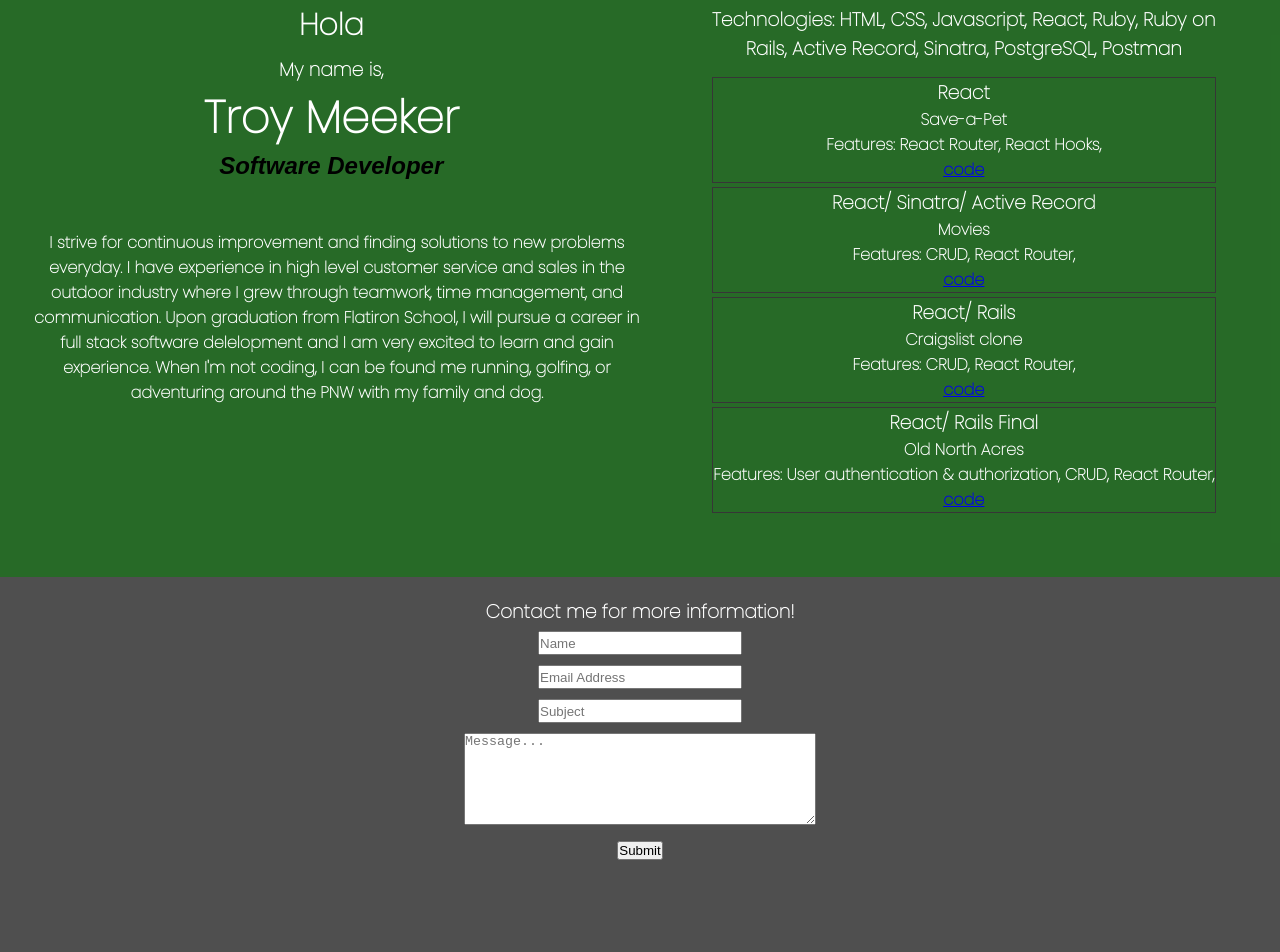
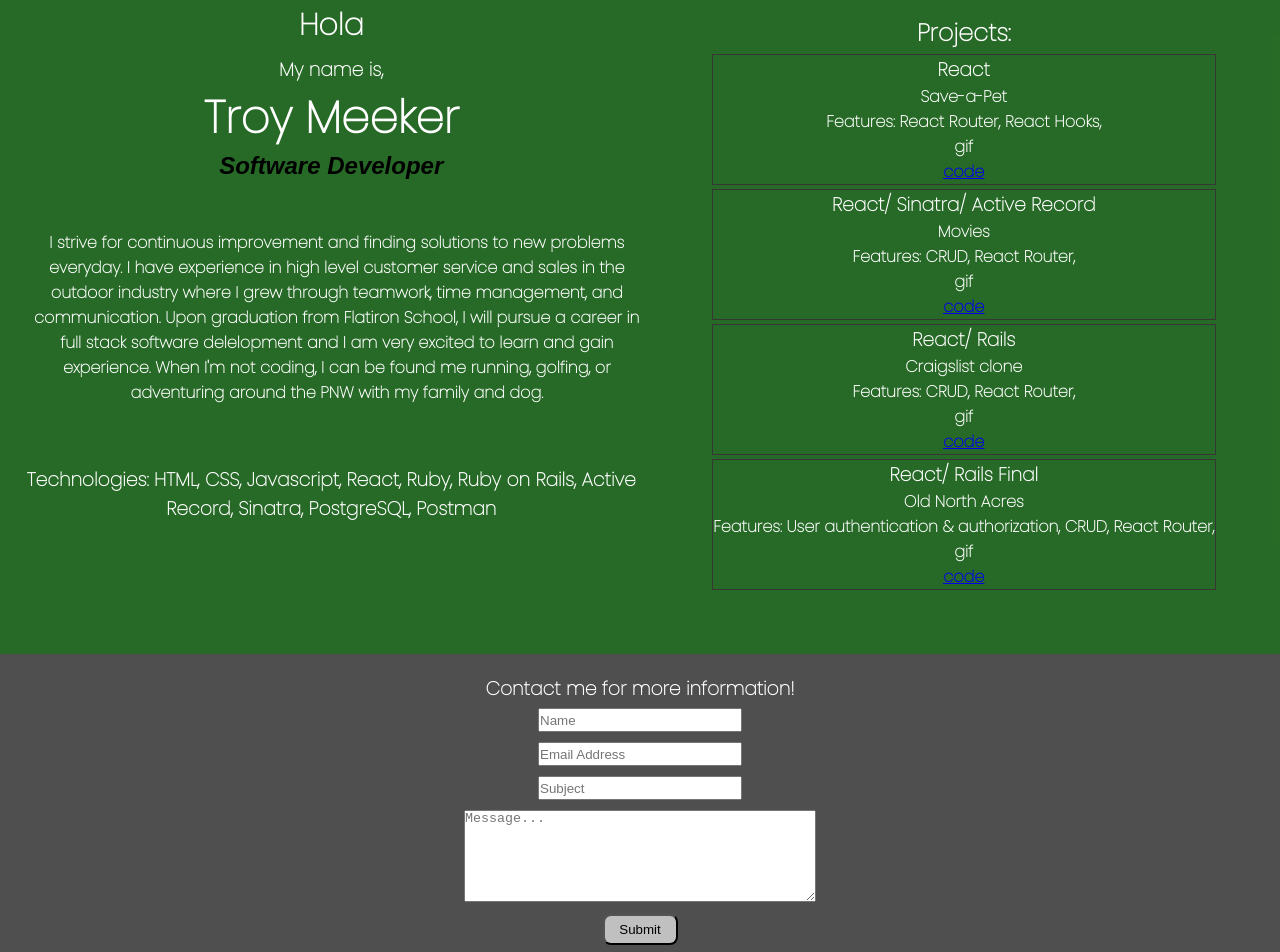
Before and after one commit to troymeeker/react-portfolio, a React (Create React App) app: page / in a window 1280 px wide. Shown: the part 220-1172 px from the top of the page. Built offline with nearby package versions, Linux system fonts and the light colour scheme.

Commit message:
added to project divs

```diff
--- a/src/components/Main.js
+++ b/src/components/Main.js
@@ -23,18 +23,19 @@ function Main(){
                     Upon graduation from Flatiron School, I will pursue a career in full stack software delelopment and I am very excited
                     to learn and gain experience. When I'm not coding, I can be found me running, golfing, or adventuring around the PNW with my family and dog.
                 </div>
+                <div className="tech-stack">
+                     <h3>
+                        Technologies: HTML, CSS, Javascript, React, Ruby, Ruby on Rails, Active Record, Sinatra, PostgreSQL, Postman
+                     </h3>
+
+                 </div>
 
 
 
             </div>
             <div className="main-right">
               <div className="main-right-wrapper">
-                 <div>
-                     <h3>
-                        Technologies: HTML, CSS, Javascript, React, Ruby, Ruby on Rails, Active Record, Sinatra, PostgreSQL, Postman
-                     </h3>
 
-                 </div>
                  <div className="projects">
                     {/* <div className="project-div">
                         <h3>Javascript</h3>
@@ -42,33 +43,38 @@ function Main(){
                         <p>Features:  </p>
                         <a href="githublink">code</a>
                     </div> */}
+                    <h2>Projects:</h2>
                     <div className="project-div">
 
                         <h3>React</h3>
                         <h4>Save-a-Pet</h4>
                         <p>Features: React Router, React Hooks,  </p>
-                        <a href="githublink">code</a>
+                        <p>gif</p>
+                        <a href="https://github.com/troymeeker/phase-2-project" target='_blank' rel="noreferrer">code</a>
                     </div>
                     <div className="project-div">
 
                         <h3>React/ Sinatra/ Active Record</h3>
                         <h4>Movies</h4>
                         <p>Features:  CRUD, React Router,  </p>
-                        <a href="githublink">code</a>
+                        <p>gif</p>
+                        <a href="https://github.com/troymeeker/phase-3-sinatra-react-project" target='_blank' rel="noreferrer">code</a>
                     </div>
                     <div className="project-div">
 
                         <h3>React/ Rails</h3>
                         <h4>Craigslist clone</h4>
                         <p>Features:  CRUD, React Router,</p>
-                        <a href="githublink">code</a>
+                        <p>gif</p>
+                        <a href="https://github.com/troymeeker/phase-4-rails-project" target='_blank' rel="noreferrer">code</a>
                     </div>
                     <div className="project-div">
 
                         <h3> React/ Rails Final </h3>
                         <h4>Old North Acres</h4>
                         <p>Features: User authentication & authorization, CRUD, React Router,</p>
-                        <a href="githublink">code</a>
+                        <p>gif</p>
+                        <a href="https://github.com/troymeeker/old-north-acres" target='_blank' rel="noreferrer" >code</a>
                     </div>
                  </div>
 
--- a/src/css/index.css
+++ b/src/css/index.css
@@ -88,7 +88,7 @@ body {
 }
 
 .sidebar-left{
-  flex:10;
+  flex:20;
 }
 .sidebar-right{
   padding:10px;
@@ -145,6 +145,10 @@ margin-top:25px ;
 
 
 }
+.tech-stack{
+  /* padding: 10px; */
+  margin-top:60px;
+}
 .project-div{
   border: 1px solid rgb(54, 54, 54);
   margin: 4px;
@@ -182,3 +186,18 @@ color:white;
   font-weight: bold;
 
 }
+.submit-button{
+  width: 75px;
+  padding: 6px;
+  background-color: rgb(193, 192, 192);
+  border-radius: 8px;
+
+
+}
+.submit-button:hover{
+
+  background-color: rgb(62, 62, 62);
+  color:white;
+
+
+}
```
